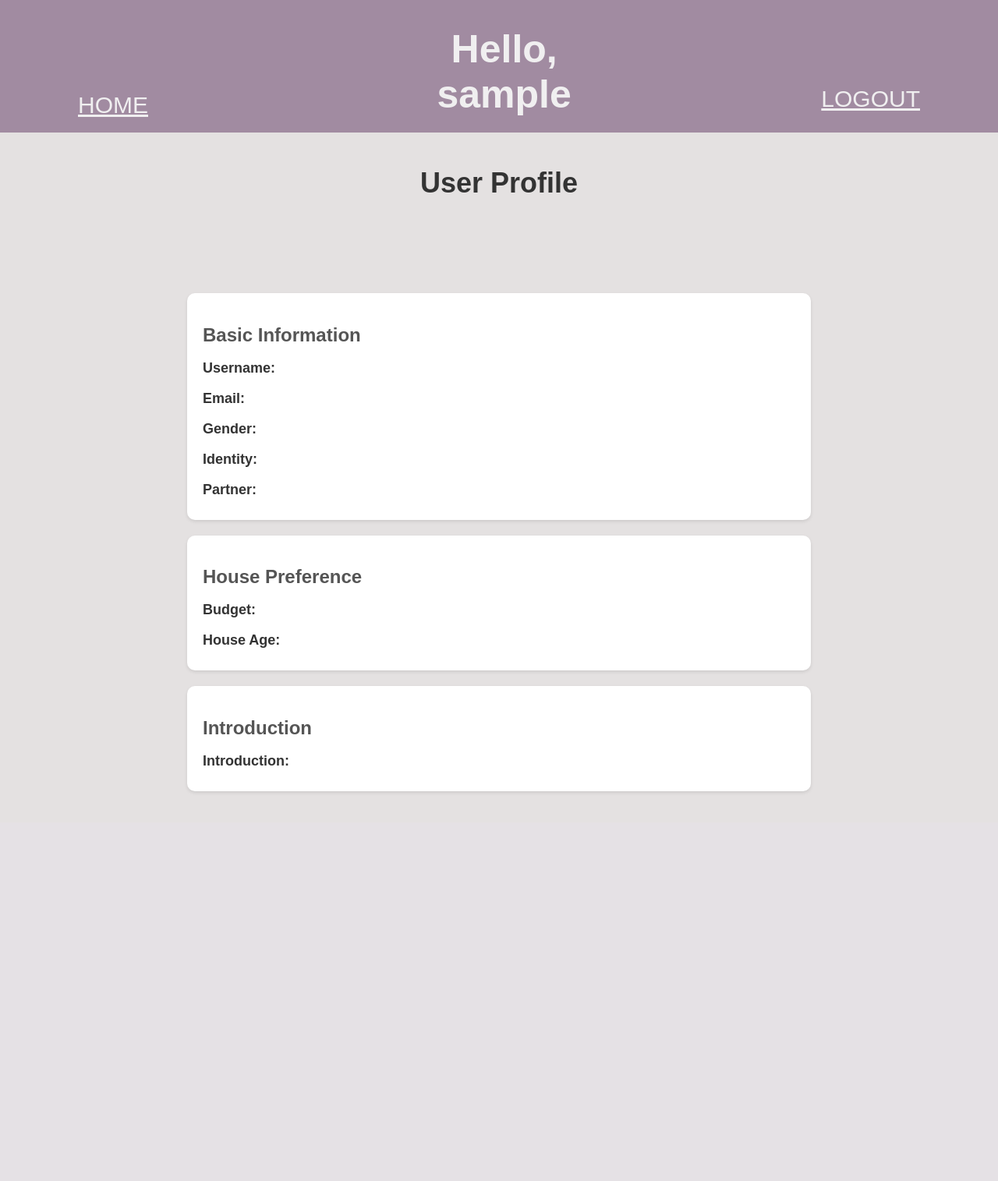
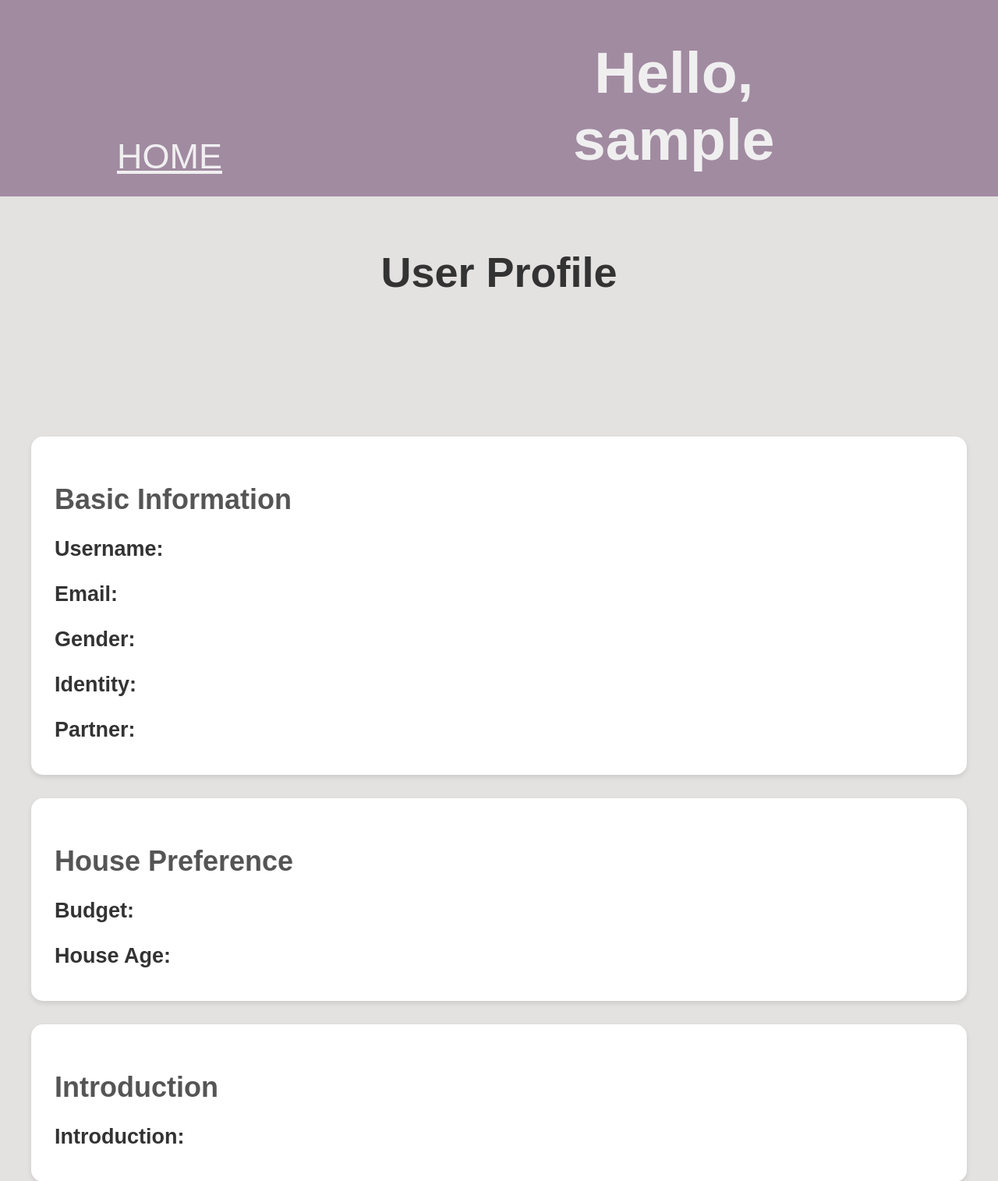
Before and after one commit to Ray-red-byte/Appworks_Personal, a Flask app: template templates/user_profile.html in a window 1280 px wide; the page is wider, and only the part inside the window is pictured. Shown: the top 1515 px of that part at 78% size. Before the commit the page ends 1018 px from the top of that part, so only its background shows below. Run offline with Flask 3, Linux system fonts and the light colour scheme; the template is opened without the code that fills it: most values are stand-ins (such as "Sample title", 1, 10 or a date in 2020).

Commit message:
Update zoom level in user_profile.html

```diff
--- a/templates/user_profile.html
+++ b/templates/user_profile.html
@@ -14,7 +14,7 @@
             flex-direction: column;
             align-items: center;
             height: 100vh;
-            zoom: 100%;
+            zoom: 150%;
         }
 
         .header {
```
